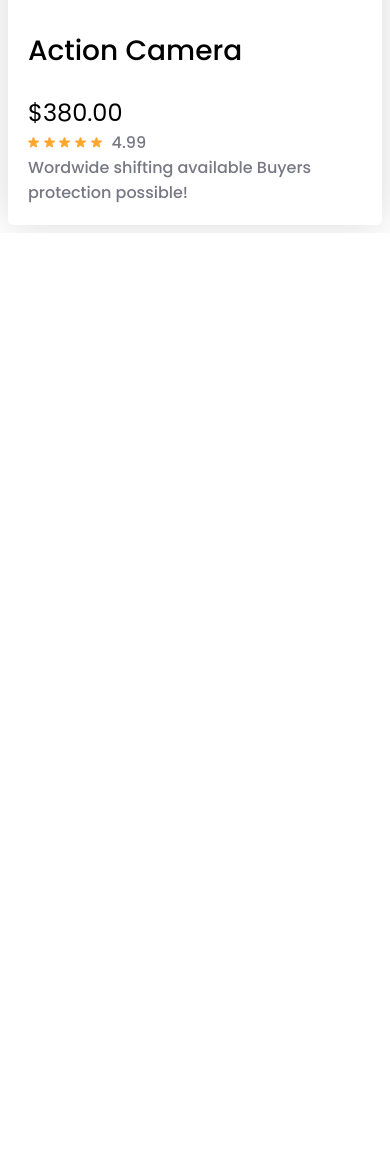
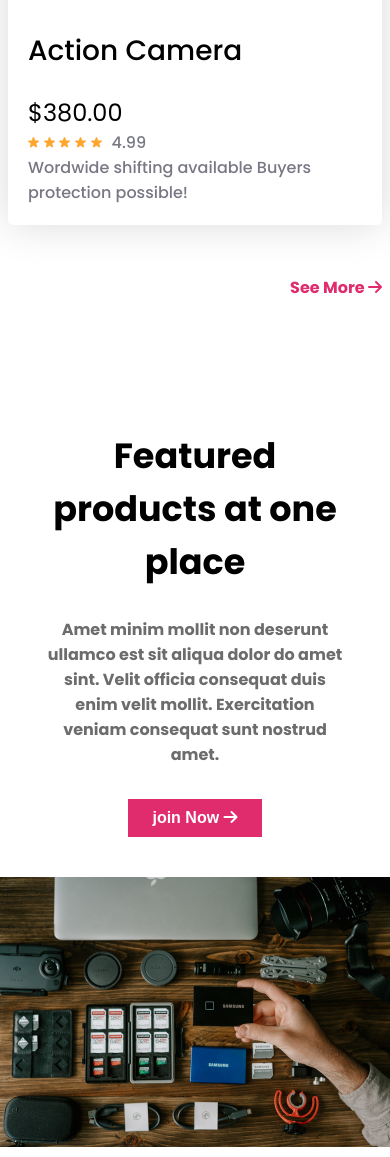
Before and after one commit to shahadat-web-dev/Influencer-products, a plain HTML site: page index.html in a window 390 px wide. Shown: the part 6161-7318 px from the top of the page. Before the commit the page ends 6394 px from the top, so only its background shows below. Drawn offline with Linux system fonts and the light colour scheme; files whose address does not match are found by name.

Commit message:
feature section adeed and responsive done

```diff
--- a/index.html
+++ b/index.html
@@ -252,9 +252,27 @@
     </div>
   </section>
 
+  <!-- Featured products -->
+  <section>
+    <div class="see-more-parent">
+      <span class="see-more">See More  <i class="fa-solid fa-arrow-right"></i></span>
+    </div>
+    <div class="featured-container">
+      <div class="gear-images">
+        <img src="./images/gear.png" alt="">
+      </div>
+      <div class="featured-right-site">
+         <h2>Featured products at one place</h2>
+         <p>Amet minim mollit non deserunt ullamco est sit aliqua dolor do amet sint. Velit officia consequat duis enim velit mollit. Exercitation veniam consequat sunt nostrud amet.</p>
+         <button class="join-now-btn">join Now <i class="fa-solid fa-arrow-right"></i></button>
+      </div>
+    </div>
+  </section>
+
 
 </body>
 <footer>
 
 </footer>
+
 </html>
--- a/styles/influencer.css
+++ b/styles/influencer.css
@@ -134,7 +134,7 @@ nav a {
   color: #787885;
 }
 
-.card-images{
+.card-images {
   width: 100%;
 }
 
@@ -143,7 +143,50 @@ nav a {
   gap: 10px;
 }
 
+/* Featured products */
+.featured-container {
+  display: flex;
+  align-items: center;
+  justify-content: center;
+  gap: 230px;
+  margin-top: 100px;
+}
 
+.featured-right-site {
+  width: 600px;
+}
+
+.featured-right-site h2 {
+  font-size: 35px;
+  font-weight: 700;
+}
+
+.featured-right-site p {
+  font-size: 16px;
+  font-weight: 700;
+  color: #6C6C6C;
+}
+
+.join-now-btn {
+  background-color: #E02C6D;
+  padding: 10px 24px;
+  color: white;
+  border: none;
+  font-size: 16px;
+  font-weight: 700;
+  margin-top: 16px;
+}
+
+.see-more-parent{
+  text-align: end;
+  max-width: 1560px;
+  margin-top: 50px;
+}
+.see-more {
+  font-size: 16px;
+  font-weight: 700;
+  color: #E02C6D;
+}
 
 
 
@@ -204,17 +247,27 @@ nav a {
   /* popular section */
 
   .card-container {
-   grid-template-columns: repeat(1,1fr);
+    grid-template-columns: repeat(1, 1fr);
   }
 
-  .card-container{
+  .card-container {
     width: 100%;
   }
 
-  /* .card-images{
-    width: 20%;
-  } */
+  /* featured section */
+  .featured-container {
+    flex-direction: column-reverse;
+    gap: 0;
+    text-align: center;
+  }
 
+  .featured-right-site {
+    width: 300px;
+  }
+
+  .join-now-btn{
+    margin-bottom: 40px;
+  }
 }
 
 
@@ -256,12 +309,19 @@ nav a {
     /* padding-left: 50px; */
   }
 
-   /* Popular collection */
+  /* Popular collection */
 
-   .card-container {
-   grid-template-columns: repeat(2,1fr);
-   width: 100%;
-   margin-left: 65px;
+  .card-container {
+    grid-template-columns: repeat(2, 1fr);
+    width: 100%;
+    margin-left: 65px;
+  }
+
+  .featured-container {
+    display: flex;
+    gap: 60px;
+    margin-left: 80px;
+
   }
 
 
```
Lines whose indentation alone changed are shown as unchanged.
